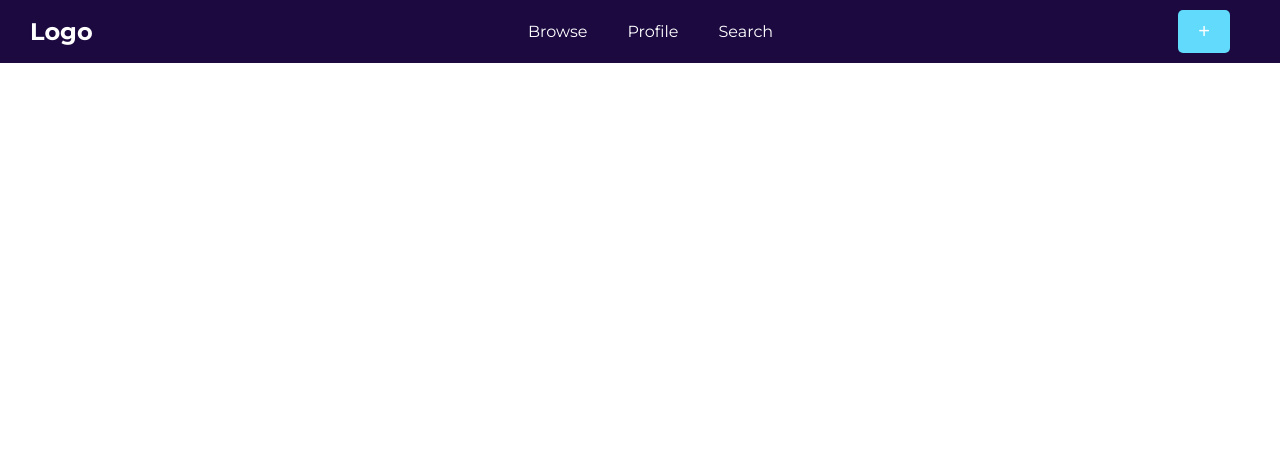
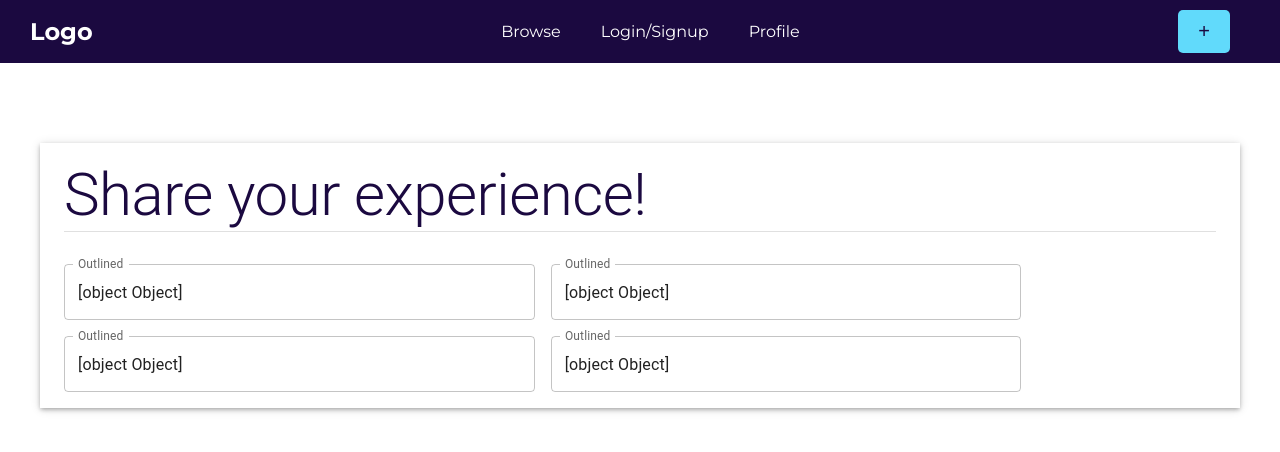
Before and after one commit to supremed3v/travel-log-frontend, a React (Create React App) app: page /add in a window 1280 px wide. Shown: the top 452 px of the page. Built offline with nearby package versions, Linux system fonts and the light colour scheme.

Commit message:
working on form

```diff
--- a/src/App.css
+++ b/src/App.css
@@ -55,6 +55,11 @@
   padding: 5px;
 }
 
+.navbar li:hover {
+  color: "#61dafb" !important;
+  cursor: pointer;
+}
+
 .navbar .logo {
   font-size: 1.5rem;
   font-weight: bold;
--- a/src/App.js
+++ b/src/App.js
@@ -2,9 +2,13 @@ import "./App.css";
 import { BrowserRouter as Router, useRoutes } from "react-router-dom";
 import Navbar from "./components/Navbar";
 import Home from "./pages/Home";
+import Add from "./pages/Add";
 
 function App() {
-  let routes = useRoutes([{ path: "/", element: <Home /> }]);
+  let routes = useRoutes([
+    { path: "/", element: <Home /> },
+    { path: "/add", element: <Add /> },
+  ]);
   return routes;
 }
 
--- a/src/components/Navbar.jsx
+++ b/src/components/Navbar.jsx
@@ -1,6 +1,11 @@
 import React from "react";
 import { NavLink } from "react-router-dom";
-import { activeStyle, anchorStyle, logoStyle } from "../constantStyles";
+import {
+  activeStyle,
+  anchorStyle,
+  logoStyle,
+  activeButton,
+} from "../constantStyles";
 
 const Navbar = () => {
   return (
@@ -24,22 +29,29 @@ const Navbar = () => {
         </li>
         <li>
           <NavLink
+            to="/login"
+            style={({ isActive }) => (isActive ? activeStyle : anchorStyle)}
+          >
+            Login/Signup
+          </NavLink>
+        </li>
+        <li>
+          <NavLink
             to="/profile"
             style={({ isActive }) => (isActive ? activeStyle : anchorStyle)}
           >
             Profile
           </NavLink>
         </li>
-        <li>
-          <NavLink
-            to="/search"
-            style={({ isActive }) => (isActive ? activeStyle : anchorStyle)}
-          >
-            Search
-          </NavLink>
-        </li>
       </ul>
-      <button>+</button>
+      <button>
+        <NavLink
+          to="/add"
+          style={({ isActive }) => (isActive ? activeButton : anchorStyle)}
+        >
+          +
+        </NavLink>
+      </button>
     </div>
   );
 };
--- a/src/constantStyles.js
+++ b/src/constantStyles.js
@@ -13,5 +13,8 @@ let logoStyle = {
   textDecoration: "none",
   color: "#61dafb",
 };
+let activeButton = {
+  textDecoration: "none",
+};
 
-export { activeStyle, anchorStyle, logoStyle };
+export { activeStyle, anchorStyle, logoStyle, activeButton };
--- /dev/null
+++ b/src/pages/Add.jsx
@@ -0,0 +1,77 @@
+import React, { useState } from "react";
+import { Divider, Container, Typography, TextField, Grid } from "@mui/material";
+
+const Add = () => {
+  const [value, setValue] = useState({
+    name: "",
+    location: "",
+    description: "",
+  });
+
+  const handleChange = (event) => {
+    setValue(event.target.value);
+  };
+  return (
+    <Container
+      fixed
+      sx={{
+        p: 2,
+        marginTop: 10,
+        boxShadow:
+          "0px 2px 5px 0px rgba(0,0,0,0.14) , 0px 1px 10px 0px rgba(0,0,0,0.12) , 0px 2px 4px -1px rgba(0,0,0,0.2) ",
+      }}
+    >
+      <Typography variant="h2">Share your experience!</Typography>
+      <Divider />
+      <Grid
+        container
+        rowSpacing={2}
+        columnSpacing={{ xs: 1, sm: 1, md: 2 }}
+        sx={{ mt: 2 }}
+      >
+        <Grid item xs={5}>
+          <TextField
+            id="outlined-basic"
+            label="Outlined"
+            variant="outlined"
+            fullWidth
+            value={value}
+            onChange={handleChange}
+          />
+        </Grid>
+        <Grid item xs={5}>
+          <TextField
+            id="outlined-basic"
+            label="Outlined"
+            variant="outlined"
+            fullWidth
+            value={value}
+            onChange={handleChange}
+          />
+        </Grid>
+        <Grid item xs={5}>
+          <TextField
+            id="outlined-basic"
+            label="Outlined"
+            variant="outlined"
+            fullWidth
+            value={value}
+            onChange={handleChange}
+          />
+        </Grid>
+        <Grid item xs={5}>
+          <TextField
+            id="outlined-basic"
+            label="Outlined"
+            variant="outlined"
+            fullWidth
+            value={value}
+            onChange={handleChange}
+          />
+        </Grid>
+      </Grid>
+    </Container>
+  );
+};
+
+export default Add;
```
